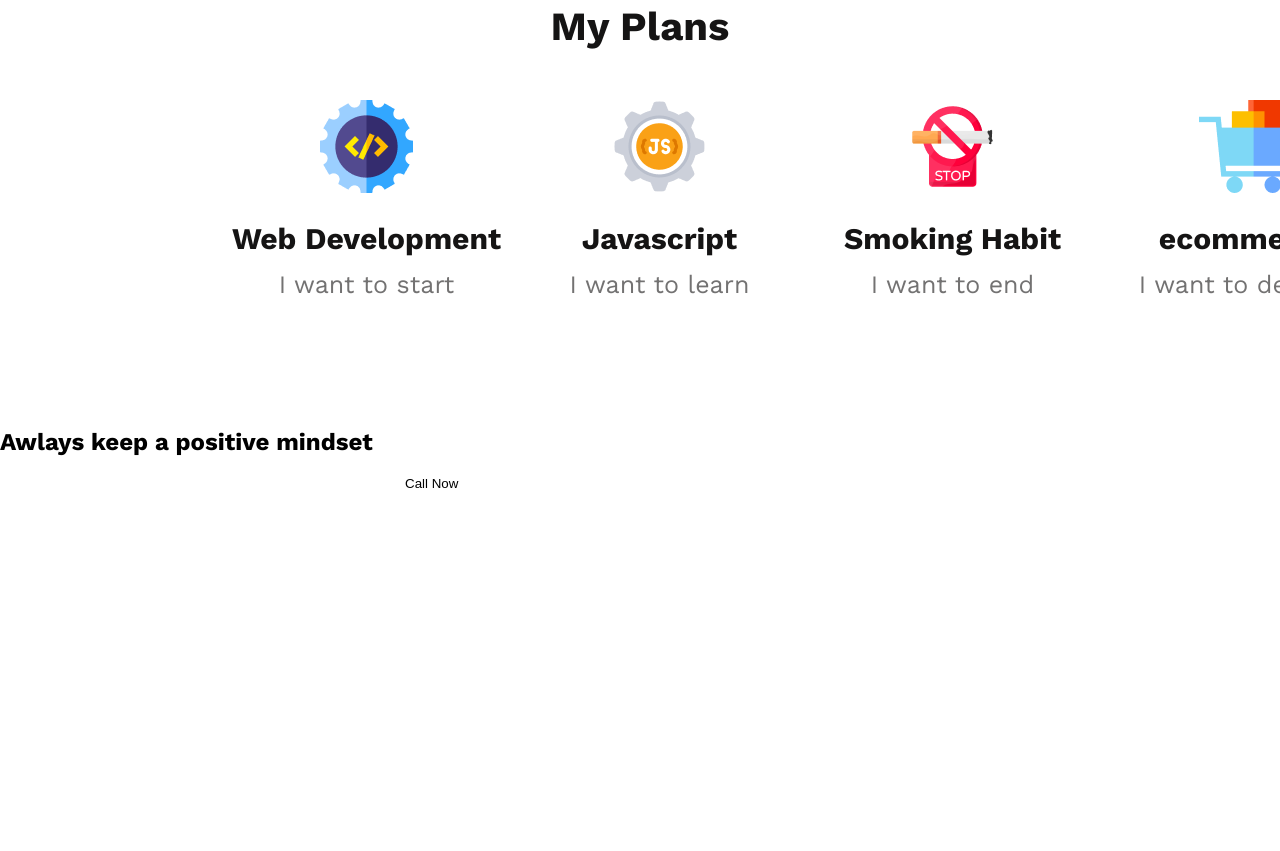
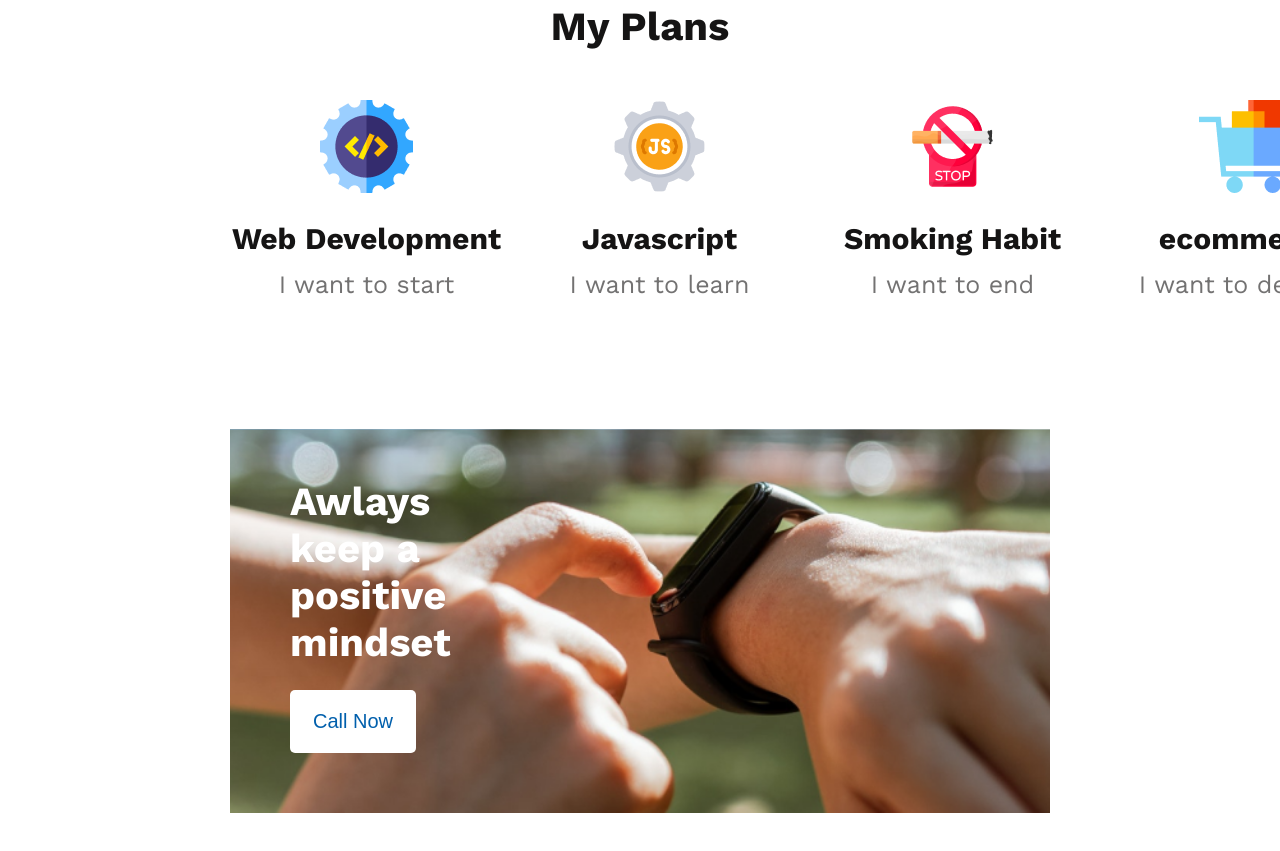
Before and after one commit to Sobuz-Mia/New-year-new-design-2023, a plain HTML site: page index.html in a window 1280 px wide. Shown: the part 2296-3147 px from the top of the page. Before the commit the page ends 2807 px from the top, so only its background shows below. Drawn offline with nearby package versions, Linux system fonts and the light colour scheme.

Commit message:
Main section added

```diff
--- a/index.html
+++ b/index.html
@@ -84,8 +84,8 @@
         <!-- contact section start here -->
         <section>
             <div class="contact">
-                <h1>Awlays keep a positive mindset</h1>
-                <button class="primary-btn">Call Now</button>
+                <h1 class="contact-title">Awlays keep a positive mindset</h1>
+                <button class="btn">Call Now</button>
             </div>
 
         </section>
--- a/style/style.css
+++ b/style/style.css
@@ -98,3 +98,29 @@ header{
 }
 
 /* plans style ends here */
+
+/* contact section style start here */
+.contact{
+    background-image: url('../images/watch.png'),url('../images/gradient1.png');
+    background-repeat: no-repeat;
+    background-size: cover;
+    background-position: center center;
+    margin: 130px 230px;
+}
+.contact-title{
+    padding: 50px 600px 0px 60px;
+    color: #FFF;
+    font-size: 40px;
+    font-weight: 700;
+}
+.btn{
+    border-radius: 5px;
+    background: #FFF;
+    padding: 20px 23px;
+    border: none;
+    text-align: right;
+    margin: 24px 0px 60px 60px;
+    font-size: 20px;
+    color: #005FAC;
+}
+/* contact section style start here */
```
